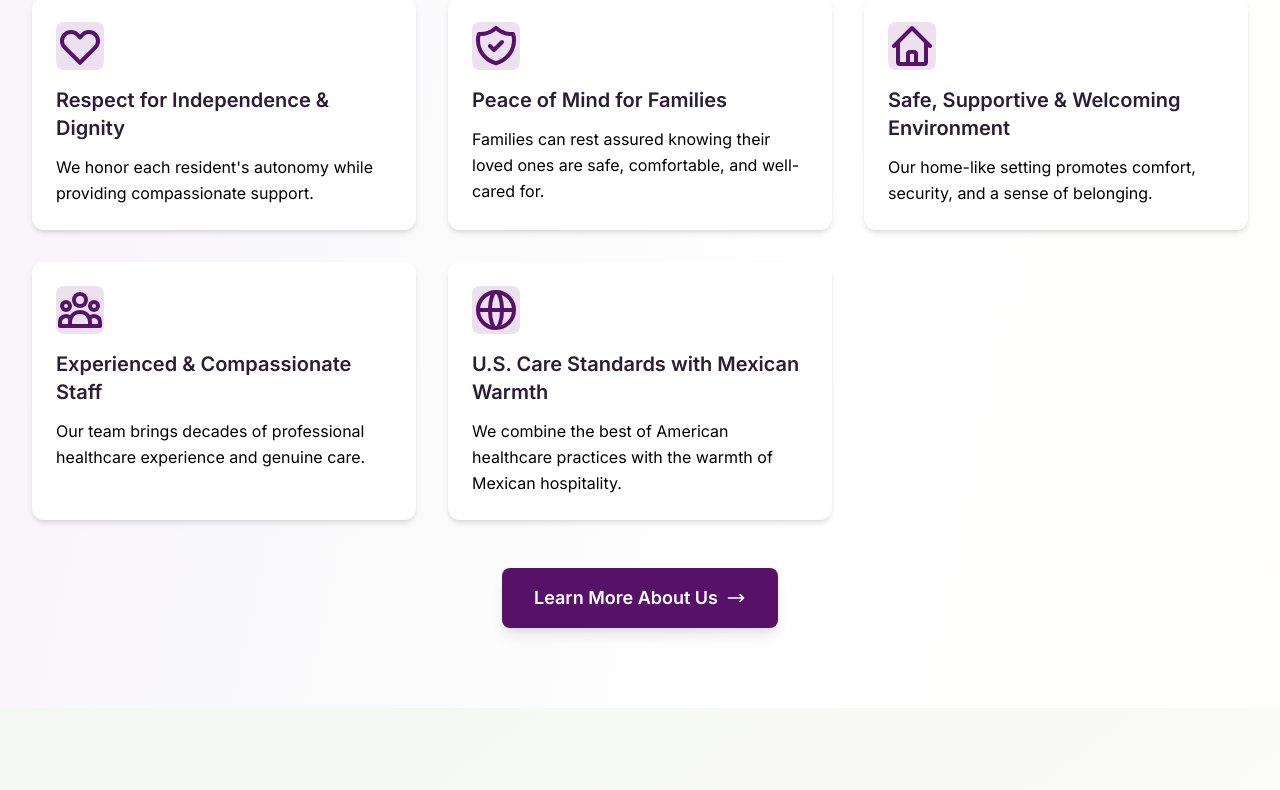
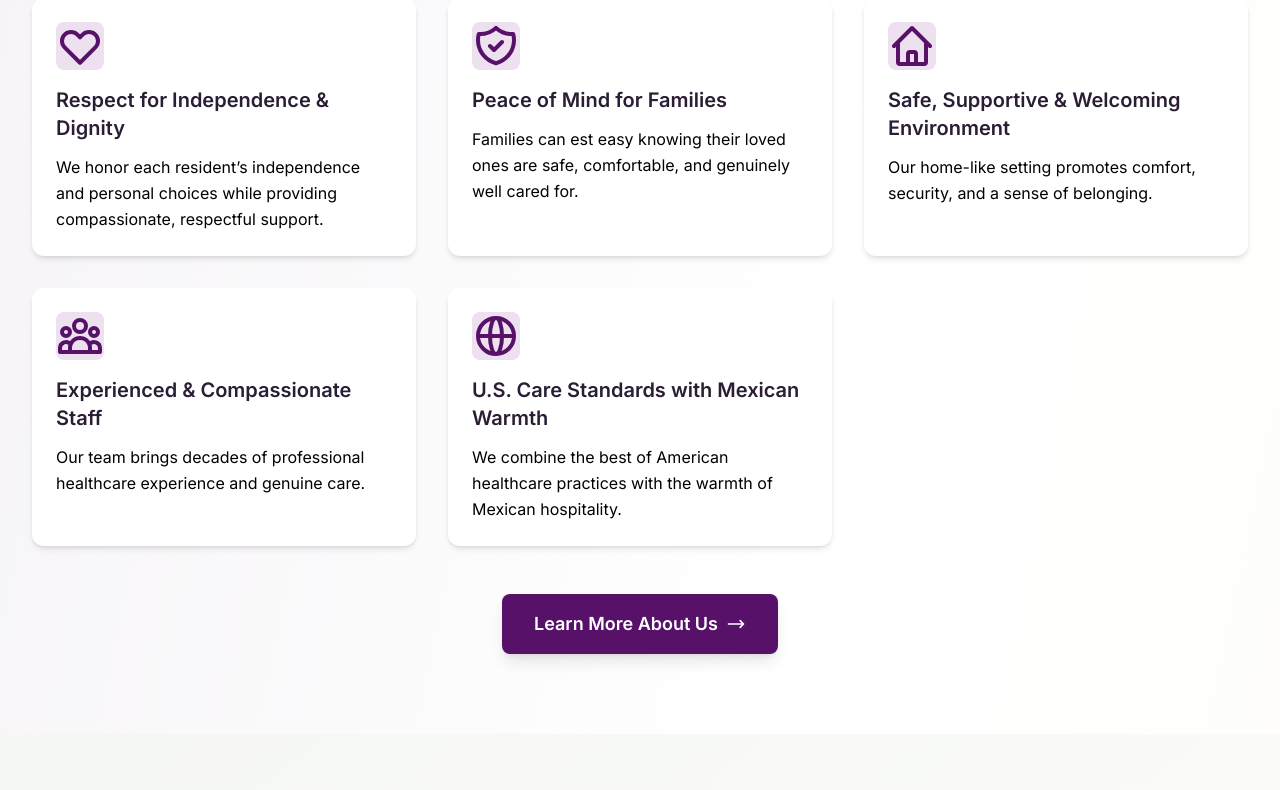
Before and after one commit to DisMedina/sofycares, a React (Vite) app: page / in a window 1280 px wide. Shown: the part 1980-2770 px from the top of the page. Built offline with nearby package versions, Linux system fonts and the light colour scheme.

Commit message:
cambios en data

```diff
--- a/src/data/content.ts
+++ b/src/data/content.ts
@@ -7,26 +7,26 @@ export const heroContent = {
     paragraphs: [
       "Currently, Sofy Cares offers full-time and part-time care, serving families in San Miguel de Allende with integrity, experience, and genuine dedication. We are a home-like community built on compassion. From daily companionship and assistance to rehabilitation, memory care, and palliative (hospice) care, we adapt our services to each individual's needs.",
       "With fewer residents than large facilities, we provide closer attention, deeper relationships, and higher-quality care—often at a lower cost than more formal institutions.",
-      "We currently have 18 residents supported by 9 highly experienced caregivers, ensuring a safe and attentive stay."
-    ]
+      "We currently have 18 residents supported by 9 highly experienced caregivers, ensuring a safe and attentive stay.",
+    ],
   },
   cta: {
     primary: {
       text: "Schedule a Visit",
       phone: "415 117 7643",
       phoneRaw: "4151177643",
-      available: "Available 24/7"
+      available: "Available 24/7",
     },
     secondary: {
       text: "Contact Us",
-      email: "sofycaressma@gmail.com"
+      email: "sofycaressma@gmail.com",
     },
     emergency: {
       text: "Emergency Contact",
       phone: "415 111 2213",
-      phoneRaw: "4151112213"
-    }
-  }
+      phoneRaw: "4151112213",
+    },
+  },
 };
 
 export const whyChooseSofyCares = {
@@ -34,30 +34,35 @@ export const whyChooseSofyCares = {
   benefits: [
     {
       title: "Respect for Independence & Dignity",
-      description: "We honor each resident's autonomy while providing compassionate support.",
-      icon: "heart"
+      description:
+        "We honor each resident’s independence and personal choices while providing compassionate, respectful support.",
+      icon: "heart",
     },
     {
       title: "Peace of Mind for Families",
-      description: "Families can rest assured knowing their loved ones are safe, comfortable, and well-cared for.",
-      icon: "shield"
+      description:
+        "Families can est easy knowing their loved ones are safe, comfortable, and genuinely well cared for.",
+      icon: "shield",
     },
     {
       title: "Safe, Supportive & Welcoming Environment",
-      description: "Our home-like setting promotes comfort, security, and a sense of belonging.",
-      icon: "home"
+      description:
+        "Our home-like setting promotes comfort, security, and a sense of belonging.",
+      icon: "home",
     },
     {
       title: "Experienced & Compassionate Staff",
-      description: "Our team brings decades of professional healthcare experience and genuine care.",
-      icon: "users"
+      description:
+        "Our team brings decades of professional healthcare experience and genuine care.",
+      icon: "users",
     },
     {
       title: "U.S. Care Standards with Mexican Warmth",
-      description: "We combine the best of American healthcare practices with the warmth of Mexican hospitality.",
-      icon: "globe"
-    }
-  ]
+      description:
+        "We combine the best of American healthcare practices with the warmth of Mexican hospitality.",
+      icon: "globe",
+    },
+  ],
 };
 
 export const livingOptions = {
@@ -66,7 +71,8 @@ export const livingOptions = {
   options: [
     {
       title: "Independent Living",
-      description: "For people like you, who want to enjoy a carefree lifestyle inside our community without the responsibilities of living on your own.",
+      description:
+        "For older adults who wish to maintain independence while enjoying community living, included meals, and optional support services.",
       features: [
         "Spacious private rooms",
         "Housekeeping and maintenance",
@@ -75,63 +81,74 @@ export const livingOptions = {
         "Transportation",
         "24/7 medical care for emergencies",
         "Optional assistance as needed",
-        "Freedom to live at your own pace"
+        "Freedom to live at your own pace",
       ],
-      link: "/independent-living"
+      link: "/independent-living",
     },
     {
       title: "Assisted Living",
-      description: "We are here for you, at the right place and at the right time. Our trained caregivers will give you the extra help you need to live your life at your fullest.",
+      description:
+        "For residents who require daily assistance with personal care, medication management, mobility, feeding, and medical coordination. Our trained caregivers provide respectful and attentive support 24/7.",
       features: [
         "24/7 compassionate care",
         "Medication management",
         "Assistance with daily activities",
         "Personalized care plans",
         "Safe and comfortable environment",
-        "Dignity and respect always"
+        "Dignity and respect always",
       ],
-      link: "/assisted-living"
-    }
-  ]
+      link: "/assisted-living",
+    },
+  ],
 };
 
 export const levelsOfCare = {
   title: "Levels of Care",
-  subtitle: "Comprehensive assisted living services tailored to individual needs",
-  description: "Our assisted living model combines the comfort of home with professional medical support:",
+  subtitle:
+    "Comprehensive assisted living services tailored to individual needs",
+  description:
+    "Our assisted living model combines the comfort of home with professional medical support:",
   features: [
     {
       title: "Home-like, Non-Clinical Environment",
-      description: "Comfortable, welcoming spaces that feel like home, not a hospital."
+      description:
+        "Comfortable, welcoming spaces that feel like home, not a hospital.",
     },
     {
       title: "Deeply Personalized Care Plans",
-      description: "Every resident receives individualized attention based on their unique needs and preferences."
+      description:
+        "Every resident receives individualized attention based on their unique needs and preferences.",
     },
     {
       title: "Strong, Meaningful Relationships",
-      description: "Our small community allows caregivers and residents to form genuine connections."
+      description:
+        "Our small community allows caregivers and residents to form genuine connections.",
     },
     {
       title: "Calm, Intimate Setting",
-      description: "With only 18 residents, we maintain a peaceful, family-like atmosphere."
+      description:
+        "With only 18 residents, we maintain a peaceful, family-like atmosphere.",
     },
     {
       title: "24/7 Safety & Supervision",
-      description: "Round-the-clock care and companionship ensure constant support."
+      description:
+        "Round-the-clock care and companionship ensure constant support.",
     },
     {
       title: "Activities & Celebrations",
-      description: "Engaging programs, movement activities, and special events enhance quality of life."
+      description:
+        "Engaging programs, movement activities, and special events enhance quality of life.",
     },
     {
       title: "Full Transportation Support",
-      description: "We provide transportation for medical appointments and outings."
+      description:
+        "We provide transportation for medical appointments and outings.",
     },
     {
       title: "Peace of Mind for Families",
-      description: "Whether near or far, families can trust their loved ones are well cared for."
-    }
+      description:
+        "Whether near or far, families can trust their loved ones are well cared for.",
+    },
   ],
   allInclusiveServices: {
     title: "All-Inclusive Monthly Fee Covers",
@@ -146,9 +163,9 @@ export const levelsOfCare = {
       "Scheduled transportation",
       "Housekeeping and linen service",
       "24/7 security and emergency home services",
-      "Wi-Fi, telephone, and television access"
-    ]
-  }
+      "Wi-Fi, telephone, and television access",
+    ],
+  },
 };
 
 export const servicesAndAmenities = {
@@ -160,101 +177,113 @@ export const servicesAndAmenities = {
       items: [
         {
           title: "Chef-Prepared Meals",
-          description: "Three nutritious and balanced meals daily, plus snacks as desired. Our menus are designed by a certified nutritionist and prepared by our in-house chef using fresh ingredients."
+          description:
+            "Three nutritious and balanced meals daily, plus snacks as desired. Our menus are designed by a certified nutritionist and prepared by our in-house chef using fresh ingredients.",
         },
         {
           title: "Personalized Dietary Plans",
-          description: "We carefully consider dietary needs, medical requirements, and personal preferences—ensuring healthy and enjoyable meals."
+          description:
+            "We carefully consider dietary needs, medical requirements, and personal preferences—ensuring healthy and enjoyable meals.",
         },
         {
           title: "Home-like Dining Atmosphere",
-          description: "Relaxed, welcoming dining spaces that promote social connection."
-        }
-      ]
+          description:
+            "Relaxed, welcoming dining spaces that promote social connection.",
+        },
+      ],
     },
     {
       category: "Wellness & Recreation",
       items: [
         {
           title: "Heated Swimming Pool",
-          description: "Year-round access to our therapeutic heated pool."
+          description: "Year-round access to our therapeutic heated pool.",
         },
         {
           title: "Arts and Crafts Activities",
-          description: "Including knitting and special seasonal projects."
+          description: "Including knitting and special seasonal projects.",
         },
         {
           title: "Multi-purpose Rooftop",
-          description: "Designed for events such as birthdays, family gatherings, outdoor picnics, and more."
+          description:
+            "Designed for events such as birthdays, family gatherings, outdoor picnics, and more.",
         },
         {
           title: "Cultural Outings",
-          description: "A variety of outings tailored to residents' interests and hobbies, including access to golf courses, concerts, shopping, visits to nearby towns, and other seasonal local events."
-        }
-      ]
+          description:
+            "A variety of outings tailored to residents' interests and hobbies, including access to golf courses, concerts, shopping, visits to nearby towns, and other seasonal local events.",
+        },
+      ],
     },
     {
       category: "Personal Care Services",
       items: [
         {
           title: "Beauty Salon, Barbershop & Full Spa Services",
-          description: "Including massages, manicure, and pedicure—available on-site or off-site."
+          description:
+            "Including massages, manicure, and pedicure—available on-site or off-site.",
         },
         {
           title: "Haircuts and Hairstyling",
-          description: "Professional grooming services provided regularly."
+          description: "Professional grooming services provided regularly.",
         },
         {
           title: "Personal Hygiene Assistance",
-          description: "Respectful support with bathing, grooming, and daily care. All hygiene products included."
-        }
-      ]
+          description:
+            "Respectful support with bathing, grooming, and daily care. All hygiene products included.",
+        },
+      ],
     },
     {
       category: "Facilities & Comfort",
       items: [
         {
           title: "On-site Library",
-          description: "Plus scheduled visits to the local library."
+          description: "Plus scheduled visits to the local library.",
         },
         {
           title: "Palapa with Barbecue Area",
-          description: "Perfect for outdoor gatherings and social events."
+          description: "Perfect for outdoor gatherings and social events.",
         },
         {
           title: "Welcoming Common Areas",
-          description: "Designed to encourage comfort, connection, and calm for residents, friends, and family."
+          description:
+            "Designed to encourage comfort, connection, and calm for residents, friends, and family.",
         },
         {
           title: "Daily Laundry and Housekeeping",
-          description: "Professional cleaning and laundry services keep everything fresh and comfortable."
-        }
-      ]
+          description:
+            "Professional cleaning and laundry services keep everything fresh and comfortable.",
+        },
+      ],
     },
     {
       category: "Pet Therapy",
       items: [
         {
           title: "Pet Therapy / Service Animals",
-          description: "Animals can be a very important part of our residents' daily lives. We are able to integrate this valuable aspect into their routine to support well-being and happiness."
-        }
-      ]
+          description:
+            "Animals can be a very important part of our residents' daily lives. We are able to integrate this valuable aspect into their routine to support well-being and happiness.",
+        },
+      ],
     },
     {
       category: "Family Accommodations",
       items: [
         {
           title: "Lodging for Family & Friends",
-          description: "Available through Airbnb within the Sofy Cares residence, located in the adjacent condominium tower. Rentals include rooftop views and amenities such as the pool."
-        }
-      ]
-    }
-  ]
+          description:
+            "Available through Airbnb within the Sofy Cares residence, located in the adjacent condominium tower. Rentals include rooftop views and amenities such as the pool.",
+        },
+      ],
+    },
+  ],
 };
 
 export const healthServices = {
   title: "Health & Medical Services",
-  subtitle: "Professional healthcare with hospital-level expertise in a home-like setting",
+  subtitle:
+    "Professional healthcare with hospital-level expertise in a home-like setting",
   services: [
     {
       category: "Medical Staff",
@@ -262,17 +291,20 @@ export const healthServices = {
       items: [
         {
           title: "24/7 Nursing Staff",
-          description: "Highly trained nurses with hospital-level experience, including ICU and critical care backgrounds."
+          description:
+            "Highly trained nurses with hospital-level experience, including ICU and critical care backgrounds.",
         },
         {
           title: "On-site Physician & Medical Specialists",
-          description: "Available 24/7 for consultations, examinations, and emergencies."
+          description:
+            "Available 24/7 for consultations, examinations, and emergencies.",
         },
         {
           title: "Clinical Care Services",
-          description: "Medication administration, vital signs monitoring, patient medical history management, physical exams, disease follow-up, wound care, and IV therapy."
-        }
-      ]
+          description:
+            "Medication administration, vital signs monitoring, patient medical history management, physical exams, disease follow-up, wound care, and IV therapy.",
+        },
+      ],
     },
     {
       category: "Specialized Care",
@@ -280,17 +312,20 @@ export const healthServices = {
       items: [
         {
           title: "Post-Surgical Care",
-          description: "Focused on safe and comfortable recovery with close clinical monitoring. Our medical and nursing team supports healing through pain management, mobility assistance, medication supervision, and individualized care plans."
+          description:
+            "Focused on safe and comfortable recovery with close clinical monitoring. Our medical and nursing team supports healing through pain management, mobility assistance, medication supervision, and individualized care plans.",
         },
         {
           title: "Palliative Care",
-          description: "Focused on comfort, pain relief, and improved quality of life. Our team provides compassionate, personalized support to patients and their families, ensuring dignity, relief, and accompaniment at every stage."
+          description:
+            "Focused on comfort, pain relief, and improved quality of life. Our team provides compassionate, personalized support to patients and their families, ensuring dignity, relief, and accompaniment at every stage.",
         },
         {
           title: "Memory Care",
-          description: "Specialized support for residents with Alzheimer's and dementia, provided by caregivers experienced in cognitive care."
-        }
-      ]
+          description:
+            "Specialized support for residents with Alzheimer's and dementia, provided by caregivers experienced in cognitive care.",
+        },
+      ],
     },
     {
       category: "Rehabilitation Services",
@@ -298,33 +333,39 @@ export const healthServices = {
       items: [
         {
           title: "Physical Therapy",
-          description: "For rehabilitation, pain reduction, and fall prevention, including group exercise classes designed by a physical therapist."
+          description:
+            "For rehabilitation, pain reduction, and fall prevention, including group exercise classes designed by a physical therapist.",
         },
         {
           title: "Occupational Therapy",
-          description: "Retraining for activities of daily living to maintain independence."
+          description:
+            "Retraining for activities of daily living to maintain independence.",
         },
         {
           title: "Orthopedic Rehabilitation",
-          description: "Specialized recovery programs for joint and bone conditions."
+          description:
+            "Specialized recovery programs for joint and bone conditions.",
         },
         {
           title: "Fall Prevention Programs",
-          description: "Evidence-based exercises and environmental modifications to reduce fall risk."
+          description:
+            "Evidence-based exercises and environmental modifications to reduce fall risk.",
         },
         {
           title: "Pulmonary Care Program",
-          description: "Respiratory therapy and exercises for lung health."
+          description: "Respiratory therapy and exercises for lung health.",
         },
         {
           title: "Heart Failure Program",
-          description: "Specialized monitoring and care for cardiac conditions."
+          description:
+            "Specialized monitoring and care for cardiac conditions.",
         },
         {
           title: "Adaptive Equipment Training",
-          description: "Instruction on using assistive devices for greater mobility and independence."
-        }
-      ]
+          description:
+            "Instruction on using assistive devices for greater mobility and independence.",
+        },
+      ],
     },
     {
       category: "Caregiver Support",
@@ -332,57 +373,67 @@ export const healthServices = {
       items: [
         {
           title: "One-on-One Assistance",
-          description: "Personal companionship, cognitive activities, and daily living support."
+          description:
+            "Personal companionship, cognitive activities, and daily living support.",
         },
         {
           title: "Assisted Feeding",
-          description: "Respectful mealtime assistance for residents who need support."
+          description:
+            "Respectful mealtime assistance for residents who need support.",
         },
         {
           title: "Personal Hygiene Support",
-          description: "Compassionate assistance with bathing, grooming, and toileting."
+          description:
+            "Compassionate assistance with bathing, grooming, and toileting.",
         },
         {
           title: "Medication Management",
-          description: "Ensuring medications are taken correctly and on schedule."
-        }
-      ]
-    }
+          description:
+            "Ensuring medications are taken correctly and on schedule.",
+        },
+      ],
+    },
   ],
-  note: "Treatment plans are available for both residents and non-residents."
+  note: "Treatment plans are available for both residents and non-residents.",
 };
 
 export const eventsAndCommunity = {
   title: "Events & Community Life",
   subtitle: "Embracing the vibrant culture of San Miguel de Allende",
-  description: "Life at Sofy Cares is enriched by meaningful activities, social connections, and cultural experiences.",
+  description:
+    "Life at Sofy Cares is enriched by meaningful activities, social connections, and cultural experiences.",
   activities: [
     {
       title: "Immersive Culture in San Miguel de Allende",
-      description: "We have staff dedicated to researching community and private events in SMA, handling reservations and accompanying residents to events of their interest.",
-      icon: "calendar"
+      description:
+        "We have staff dedicated to researching community and private events in SMA, handling reservations and accompanying residents to events of their interest.",
+      icon: "calendar",
     },
     {
       title: "Personalized Birthday Celebrations",
-      description: "Personalized birthday celebrations including cake, special requested meals, surprise gifts, and custom cake selection.",
-      icon: "gift"
+      description:
+        "Personalized birthday celebrations including cake, special requested meals, surprise gifts, and custom cake selection.",
+      icon: "gift",
     },
     {
       title: "Assisted Travel & Trips",
-      description: "Annual trip planning that respects residents' conditions and wishes, promoting recreation with assisted travel.",
-      icon: "plane"
+      description:
+        "Annual trip planning that respects residents' conditions and wishes, promoting recreation with assisted travel.",
+      icon: "plane",
     },
     {
       title: "Daily Activities",
-      description: "Engaging activities including arts and crafts, group exercises, games, and social gatherings.",
-      icon: "activity"
+      description:
+        "Engaging activities including arts and crafts, group exercises, games, and social gatherings.",
+      icon: "activity",
     },
     {
       title: "Family Events",
-      description: "We welcome and encourage family visits and host special events for families to gather with their loved ones.",
-      icon: "home"
-    }
-  ]
+      description:
+        "We welcome and encourage family visits and host special events for families to gather with their loved ones.",
+      icon: "home",
+    },
+  ],
 };
 
 export const founderInfo = {
@@ -390,25 +441,30 @@ export const founderInfo = {
   name: "Sofía Toledo Soto",
   founded: "2014",
   story: {
-    introduction: "Sofy Cares was founded in 2014 by Sofía Toledo Soto, a caregiver with extensive experience and a deep vocation for compassionate elder care.",
-    background: "Bilingual in English and with 38 years of experience living in the United States, Sofía brings strong knowledge of both U.S. and Mexican care standards.",
-    philosophy: "Our philosophy is centered on compassion, dignity, and human connection. We believe every resident deserves to be treated with respect, to maintain their autonomy, and to feel truly at home."
+    introduction:
+      "Sofy Cares was founded in 2014 by Sofía Toledo Soto, a caregiver with extensive experience and a deep vocation for compassionate elder care.",
+    background:
+      "Bilingual in English and with 38 years of experience living in the United States, Sofía brings strong knowledge of both U.S. and Mexican care standards.",
+    philosophy:
+      "Our philosophy is centered on compassion, dignity, and human connection. We believe every resident deserves to be treated with respect, to maintain their autonomy, and to feel truly at home.",
   },
   experience: [
     {
       title: "8 Years as Certified Nursing Assistant",
-      description: "In acute-care hospitals, providing critical patient care."
+      description: "In acute-care hospitals, providing critical patient care.",
     },
     {
       title: "10 Years as Owner & Operator",
-      description: "Of a licensed Residential Board & Care facility in California, including specialized Alzheimer's care."
+      description:
+        "Of a licensed Residential Board & Care facility in California, including specialized Alzheimer's care.",
     },
     {
       title: "38 Years Living in the United States",
-      description: "Bilingual expertise and deep understanding of both U.S. and Mexican healthcare systems."
-    }
+      description:
+        "Bilingual expertise and deep understanding of both U.S. and Mexican healthcare systems.",
+    },
   ],
-  videoUrl: "" // Add video URL when available
+  videoUrl: "", // Add video URL when available
 };
 
 export const contactInfo = {
@@ -417,40 +473,40 @@ export const contactInfo = {
     building: "Condominios San Miguel Allende",
     city: "Guanajuato",
     postalCode: "CP 37797",
-    country: "Mexico"
+    country: "Mexico",
   },
   phone: {
     display: "415 117 7643",
     raw: "4151177643",
-    label: "General Information"
+    label: "General Information",
   },
   emergency: {
     display: "415 111 2213",
     raw: "4151112213",
-    label: "Emergency Contact"
+    label: "Emergency Contact",
   },
   email: "sofycaressma@gmail.com",
   availability: "Available 24/7",
   socialMedia: {
     facebook: {
       name: "Sofy Cares SMA",
-      url: "https://www.facebook.com/sofycaressma"
+      url: "https://www.facebook.com/sofycaressma",
     },
     instagram: {
       name: "Sofy Cares Assisted Living A.C.",
       handle: "@sofycaresassistedliving",
-      url: "https://www.instagram.com/sofycaresassistedliving"
+      url: "https://www.instagram.com/sofycaresassistedliving",
     },
     tiktok: {
       handle: "@sofycaressma",
-      url: "https://www.tiktok.com/@sofycaressma"
-    }
+      url: "https://www.tiktok.com/@sofycaressma",
+    },
   },
-  googleMapsUrl: "https://maps.app.goo.gl/HrkTzXtuqd7GWy5y6?g_st=iw"
+  googleMapsUrl: "https://maps.app.goo.gl/HrkTzXtuqd7GWy5y6?g_st=iw",
 };
 
 export const recognitions = {
   title: "Recognitions & Press",
   googleReviewsUrl: "https://maps.app.goo.gl/HrkTzXtuqd7GWy5y6?g_st=iw",
-  items: [] // Add specific recognitions as they become available
+  items: [], // Add specific recognitions as they become available
 };
```
